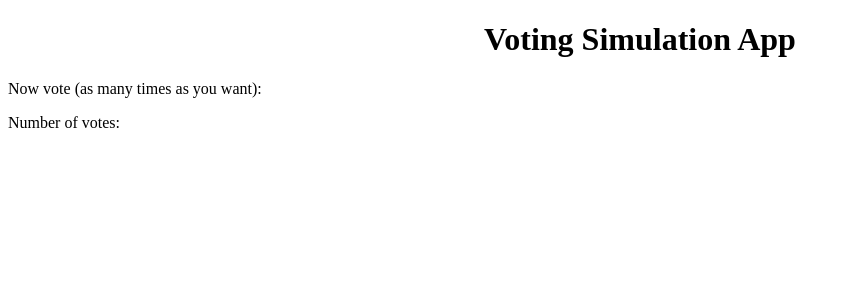
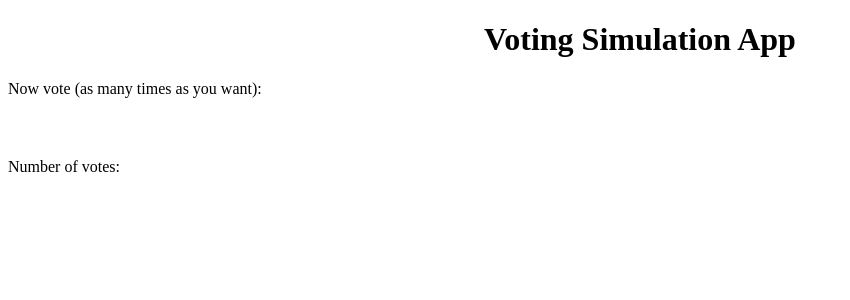
Before and after one commit to BryanPaulD/Capstone, an Angular app: page /ballot in a window 1280 px wide. Shown: the top 300 px of the page, without its empty margins (0-850 px from the left). Built offline with nearby package versions, Linux system fonts and the light colour scheme.

Commit message:
Final update on ballot.component.css for the assignment

```diff
--- a/src/app/ballot/ballot.component.css
+++ b/src/app/ballot/ballot.component.css
@@ -0,0 +1,11 @@
+.ballotDiv
+{
+  margin-bottom: 20px;
+  margin-top: 20px;
+  height: 20px;
+}
+
+.labelSpan
+{
+  margin-right: 5px;
+}
```
